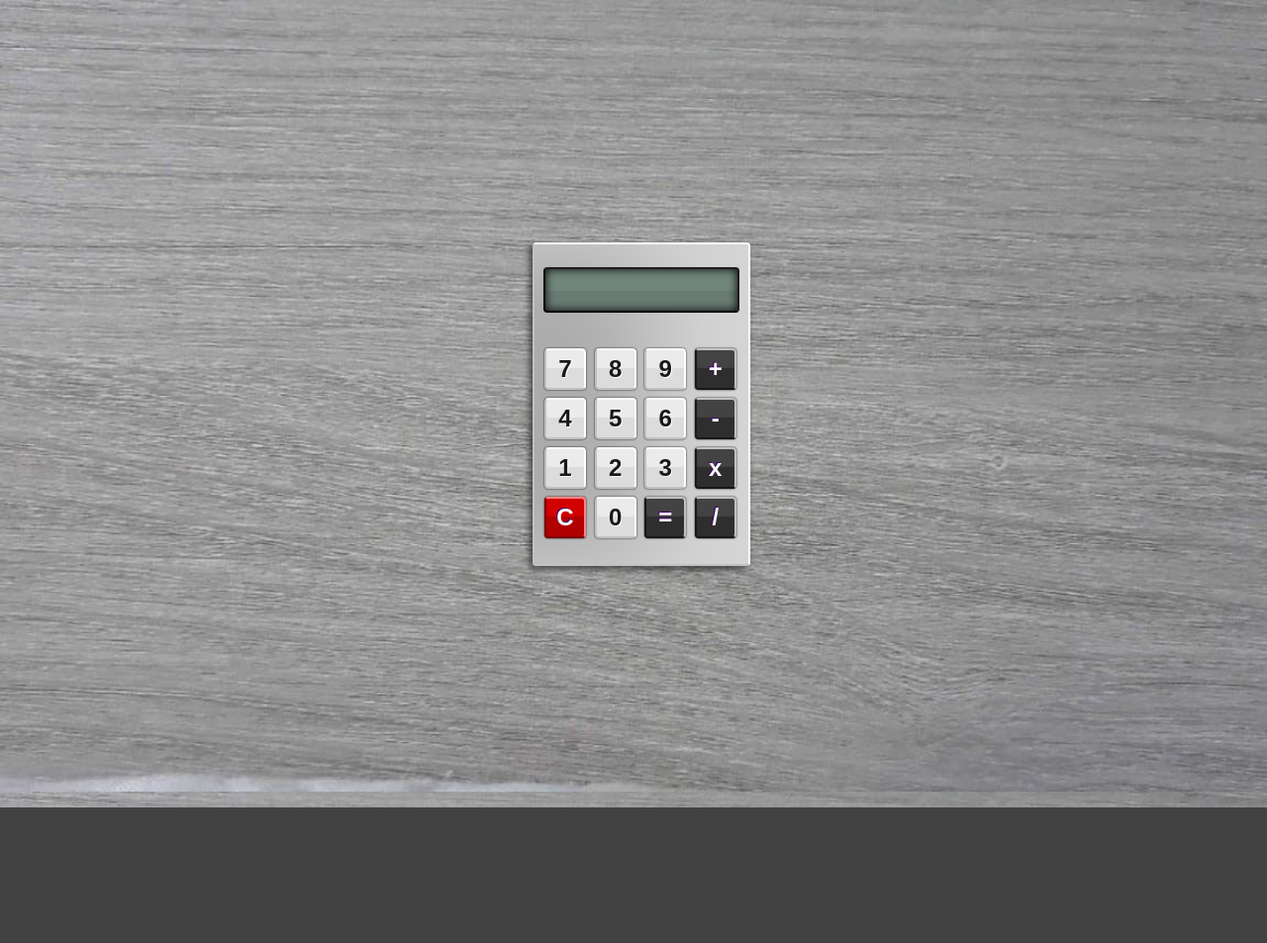
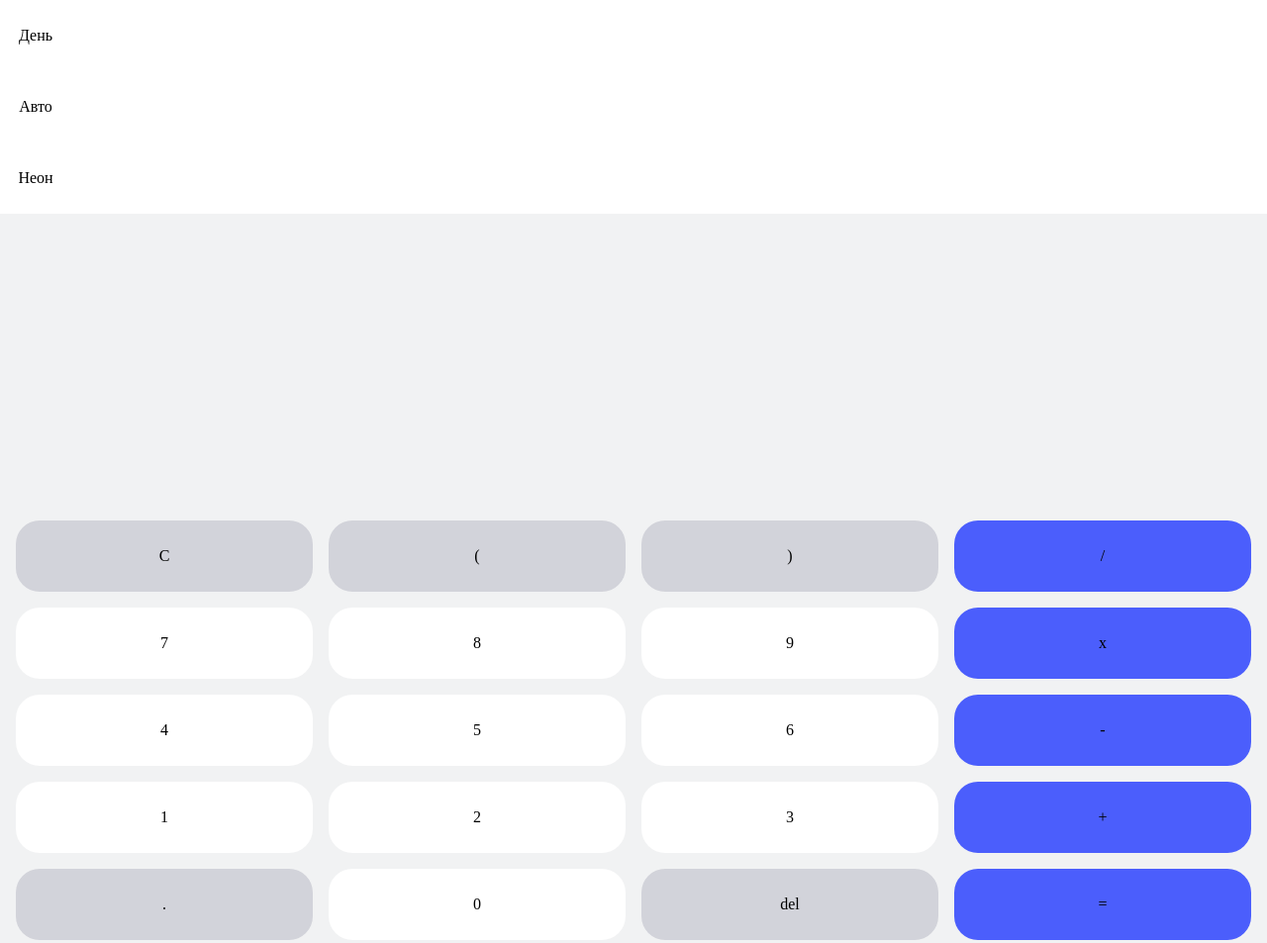
Before and after one commit to VipReaL/Calculator, a plain HTML site: page index.html in a window 1280 px wide. Shown: the whole page at 99% size. Before the commit the page ends 816 px from the top, so only its background shows below. Drawn offline with nearby package versions, Linux system fonts and the light colour scheme.

Commit message:
add color-scheme

```diff
--- a/index.html
+++ b/index.html
@@ -4,42 +4,75 @@
 <head>
   <meta charset="UTF-8">
   <meta name="viewport" content="width=device-width, initial-scale=1.0">
-  <link rel="stylesheet" href="style.css">
+  <meta name="color-scheme" content="dark light">
+  <link rel="preconnect" href="https://fonts.googleapis.com">
+  <link rel="preconnect" href="https://fonts.gstatic.com" crossorigin>
+  <link href="https://fonts.googleapis.com/css2?family=Work+Sans:ital,wght@0,100..900;1,100..900&display=swap"
+    rel="stylesheet">
+  <link rel="stylesheet" href="./styles/reset.css">
+  <link rel="stylesheet" href="./styles/variables.css">
+  <link rel="stylesheet" href="./styles/style.css">
+  <link rel="stylesheet" href="./styles/dark.css">
+  <link rel="stylesheet" href="./styles/light.css">
   <title>Калькулятор</title>
 </head>
 
-<body class="body">
+<body>
+  <header>
+    <nav class="header__theme-menu">
+      <ul class="header__theme-menu-list">
+        <li class="header__theme-menu-item">
+          <button class="button header__theme-menu-button header__theme-menu-button_type_light">
+            День
+          </button>
+        </li>
+        <li class="header__theme-menu-item">
+          <button class="button header__theme-menu-button header__theme-menu-button_active header__theme-menu-button_type_auto"
+            disabled>
+            Авто
+          </button>
+        </li>
+        <li class="header__theme-menu-item">
+          <button class="button header__theme-menu-button header__theme-menu-button_type_dark">
+            Неон
+          </button>
+        </li>
+      </ul>
+    </nav>
+  </header>
   <main class="container">
     <fieldset id="container">
       <!-- общая форма -->
-      <form name="calculator">
+      <form class="form" name="calculator">
 
         <!-- элемент дисплея калькулятора -->
-        <input id="display" type="text" name="display" readonly>
-        <br>
+        <input class="display" id="display" type="text" name="display" readonly>
+        <input class="displayOutput" id="displayOutput" type="text" name="displayOutput" readonly>
         <!-- кнопки верхнего ряда -->
-        <input class="button digits" type="button" value="7">
-        <input class="button digits" type="button" value="8">
-        <input class="button digits" type="button" value="9">
-        <input class="button mathButtons" type="button" value="+">
-        <br>
+        <input id="clearButton" class="button clearButton" type="button" value="C">
+        <input class="button mathButtons btn_l" type="button" value="(">
+        <input class="button mathButtons btn_r" type="button" value=")">
+        <input class="button mathButtons btn_divide" type="button" value="/">
+        <!-- кнопки второго ряда -->
+        <input class="button digits btn_7" type="button" value="7">
+        <input class="button digits btn_8" type="button" value="8">
+        <input class="button digits btn_9" type="button" value="9">
+        <input class="button mathButtons btn_mult" type="button" value="x">
         <!-- кнопки среднего ряда -->
-        <input class="button digits" type="button" value="4">
-        <input class="button digits" type="button" value="5">
-        <input class="button digits" type="button" value="6">
-        <input class="button mathButtons" type="button" value="-">
-        <br>
+        <input class="button digits btn_4" type="button" value="4">
+        <input class="button digits btn_5" type="button" value="5">
+        <input class="button digits btn_6" type="button" value="6">
+        <input class="button mathButtons btn_minus" type="button" value="-">
         <!-- кнопки нижнего ряда -->
-        <input class="button digits" type="button" value="1">
-        <input class="button digits" type="button" value="2">
-        <input class="button digits" type="button" value="3">
-        <input class="button mathButtons" type="button" value="x">
-        <br>
+        <input class="button digits btn_1" type="button" value="1">
+        <input class="button digits btn_2" type="button" value="2">
+        <input class="button digits btn_3" type="button" value="3">
+        <input class="button mathButtons btn_plus" type="button" value="+">
         <!-- кнопки подвала -->
-        <input id="clearButton" class="button" type="button" value="C">
-        <input class="button digits" type="button" value="0">
-        <input class="button mathButtons" type="button" value="=">
-        <input class="button mathButtons" type="button" value="/">
+        <input class="button mathButtons btn_point" type="button" value=".">
+        <input class="button digits btn_0" type="button" value="0">
+        <input id="deliteButton" class="button btn_del" type="button" value="del">
+        <input class="button mathButtons btn_equally" type="button" value="=">
 
       </form>
     </fieldset>
--- a/style.css
+++ /dev/null
@@ -1,114 +0,0 @@
-.body {
-  height: 100vh;
-  background-color: #424242;
-  background-image: url(./images/fon.jpeg);
-  background-repeat: no-repeat;
-  background-position: center;
-  background-size: cover;
-  background-attachment: fixed;
-  font-family: Tahoma;
-}
-
-.container {
-  display: flex;
-  justify-content: center;
-  align-items: center;
-  height: 100vh;
-  width: 100vw;
-}
-
-/* внешний вид калькулятора */
-#container {
-  width: 200px;
-  padding: 8px 8px 20px 8px;
-  margin: 20px auto;
-  background-color: #ABABAB;
-  border-radius: 4px;
-  border-top: 2px solid #FFF;
-  border-right: 2px solid #FFF;
-  border-bottom: 2px solid #C1C1C1;
-  border-left: 2px solid #C1C1C1;
-  box-shadow: -3px 3px 7px rgba(0, 0, 0, .6), inset -100px 0px 100px rgba(255, 255, 255, .5);
-}
-
-/* внешний вид дисплея */
-#display {
-  display: block;
-  margin: 15px auto;
-  height: 42px;
-  width: 174px;
-  padding: 0 10px;
-  border-radius: 4px;
-  border-top: 2px solid #211c1c;
-  border-right: 2px solid #211c1c;
-  border-bottom: 2px solid #040303;
-  border-left: 2px solid #040303;
-  /* цвет фона */
-  background-color: #71877d;
-  box-shadow: inset 0px 0px 10px #030303, inset 0px -20px 1px rgba(75, 75, 75, 0.2);
-  font-size: 28px;
-  color: #000000;
-  text-align: right;
-  font-weight: 400;
-}
-
-/* параметры кнопок */
-.button {
-  display: inline-block;
-  margin: 2px;
-  width: 42px;
-  height: 42px;
-  font-size: 24px;
-  font-weight: bold;
-  border-radius: 4px;
-}
-
-/* внешний вид кнопок математических операторов */
-.mathButtons {
-  margin: 2px 2px 6px 2px;
-  color: #FFF;
-  text-shadow: -1px -1px 0px #44006F;
-  background-color: #434343;
-  border-top: 2px solid #C1C1C1;
-  border-right: 2px solid #C1C1C1;
-  border-bottom: 2px solid #181818;
-  border-left: 2px solid #181818;
-  box-shadow: 0px 0px 2px #030303, inset 0px -20px 1px #2E2E2E;
-}
-
-/* внешний вид кнопок с цифрами */
-.digits {
-  color: #181818;
-  text-shadow: 1px 1px 0px #FFF;
-  background-color: #EBEBEB;
-  border-top: 2px solid #FFF;
-  border-right: 2px solid #FFF;
-  border-bottom: 2px solid #C1C1C1;
-  border-left: 2px solid #C1C1C1;
-  border-radius: 4px;
-  box-shadow: 0px 0px 2px #030303, inset 0px -20px 1px #DCDCDC;
-}
-
-/* внешний вид кнопки сброса */
-#clearButton {
-  color: #FFF;
-  text-shadow: -1px -1px 0px #44006F;
-  background-color: #D20000;
-  border-top: 2px solid #FF8484;
-  border-right: 2px solid #FF8484;
-  border-bottom: 2px solid #800000;
-  border-left: 2px solid #800000;
-  box-shadow: 0px 0px 2px #030303, inset 0px -20px 1px #B00000;
-}
-
-/* внешний вид кнопок при наведении мыши */
-.digits:hover,
-.mathButtons:hover,
-#clearButton:hover {
-  background-color: #FFBA75;
-  box-shadow: 0px 0px 2px #FFBA75, inset 0px -20px 1px #FF8000;
-  border-top: 2px solid #FFF;
-  border-right: 2px solid #FFF;
-  border-bottom: 2px solid #AE5700;
-  border-left: 2px solid #AE5700;
-}
--- /dev/null
+++ b/styles/dark.css
@@ -0,0 +1,11 @@
+.page.theme_dark {
+  --backgroundCalculator: oklch(20.69% 0.0098 285.51);
+  --digitsButton: oklch(30.79% 0.0162 280.39);
+  --clearButton: oklch(43.51% 0.0248 279.32);
+  --mathButton: oklch(56.62% 0.2331 271.37);
+  --hoverButton: oklch(56.62% 0.1373 45.26);
+  --hoverClearButton: oklch(56.62% 0.1373 17.18);
+  --text: oklch(100% 0 0);
+  --textGrey: oklch(100% 0 360 / 40%);
+  --icon: oklch(56.62% 0.2331 271.37);
+}
--- /dev/null
+++ b/styles/light.css
@@ -0,0 +1,29 @@
+.page.theme_light {
+  --backgroundCalculator: oklch(96.07% 0.0017 247.84);
+  --digitsButton: oklch(100% 0 0);
+  --clearButton: oklch(86.81% 0.0096 279.67);
+  --mathButton: oklch(56.62% 0.2331 271.37);
+  --hoverButton: oklch(56.62% 0.1373 45.26);
+  --hoverClearButton: oklch(56.62% 0.1373 17.18);
+  --text: oklch(0% 0 0);
+  --textGrey: oklch(0% 0 0 / 40%);
+  --icon: oklch(56.62% 0.2331 271.37);
+}
+
+/* Остальные стили */
+
+@media (prefers-color-scheme: light) {
+  :root {
+    --backgroundCalculator: oklch(96.07% 0.0017 247.84);
+    --digitsButton: oklch(100% 0 0);
+    --clearButton: oklch(86.81% 0.0096 279.67);
+    --mathButton: oklch(56.62% 0.2331 271.37);
+    --hoverButton: oklch(56.62% 0.1373 45.26);
+    --hoverClearButton: oklch(56.62% 0.1373 17.18);
+    --text: oklch(0% 0 0);
+    --textGrey: oklch(0% 0 0 / 40%);
+    --icon: oklch(56.62% 0.2331 271.37);
+  }
+}
+
+/* Остальные стили */
--- /dev/null
+++ b/styles/reset.css
@@ -0,0 +1,89 @@
+/* Reset and base styles  */
+* {
+	padding: 0px;
+	margin: 0px;
+	border: none;
+}
+
+*,
+*::before,
+*::after {
+	box-sizing: border-box;
+}
+
+/* Links */
+
+a, a:link, a:visited  {
+    text-decoration: none;
+}
+
+a:hover  {
+    text-decoration: none;
+}
+
+/* Common */
+
+aside, nav, footer, header, section, main {
+	display: block;
+}
+
+h1, h2, h3, h4, h5, h6, p {
+    font-size: inherit;
+	font-weight: inherit;
+}
+
+ul, ul li {
+	list-style: none;
+}
+
+img {
+	vertical-align: top;
+}
+
+img, svg {
+	max-width: 100%;
+	height: auto;
+}
+
+address {
+  font-style: normal;
+}
+
+/* Form */
+
+input, textarea, button, select {
+	font-family: inherit;
+    font-size: inherit;
+    color: inherit;
+    background-color: transparent;
+}
+
+input::-ms-clear {
+	display: none;
+}
+
+button, input[type="submit"] {
+    display: inline-block;
+    box-shadow: none;
+    background-color: transparent;
+    background: none;
+    cursor: pointer;
+}
+
+input:focus, input:active,
+button:focus, button:active {
+    outline: none;
+}
+
+button::-moz-focus-inner {
+	padding: 0;
+	border: 0;
+}
+
+label {
+	cursor: pointer;
+}
+
+legend {
+	display: block;
+}
--- /dev/null
+++ b/styles/style.css
@@ -0,0 +1,94 @@
+.page {
+  height: 100%;
+  background-color: #424242;
+  background-image: url(../images/fon.jpeg);
+  background-repeat: no-repeat;
+  background-position: center;
+  background-size: cover;
+  background-attachment: fixed;
+  font-family: Tahoma;
+}
+
+.container {
+  height: 100vh;
+  display: flex;
+  justify-content: center;
+  align-items: stretch;
+}
+
+#container {
+  flex-grow: 1;
+  align-content: flex-end;
+  background-color: var(--backgroundCalculator);
+  max-width: 1280px;
+  padding-inline: 16px;
+  padding-block-end: 66px;
+}
+
+.form {
+  display: grid;
+  grid-template-columns: repeat(4, 1fr);
+  grid-template-rows: repeat(7, 1fr);
+  gap: 16px;
+  justify-items: stretch;
+  align-items: center;
+}
+
+.display {
+  grid-column-start: 1;
+  grid-column-end: 5;
+}
+.displayOutput {
+  grid-column-start: 1;
+  grid-column-end: 5;
+}
+
+.button {
+  background-color: var(--digitsButton);
+  color: var(--text);
+  min-width: 72px;
+  height: 72px;
+  border-radius: 24px;
+  transition: .3s;
+}
+
+.mathButtons {
+  background-color: var(--mathButton);
+}
+
+.clearButton,
+.btn_del,
+.btn_l,
+.btn_r,
+.btn_point {
+  background-color: var(--clearButton);
+}
+
+.button:hover {
+  background-color: var(--hoverButton);
+}
+.clearButton:hover {
+  background-color: var(--hoverClearButton);
+}
+
+.display {
+  color: var(--textGrey);
+  font-size: 40px;
+  font-family: "Work Sans", sans-serif;
+  font-optical-sizing: auto;
+  font-weight: 300;
+  font-style: normal;
+
+  text-align: right;
+}
+
+.displayOutput {
+  color: var(--text);
+  font-size: 58px;
+  font-family: "Work Sans", sans-serif;
+  font-optical-sizing: auto;
+  font-weight: 300;
+  font-style: normal;
+
+  text-align: right;
+}
--- /dev/null
+++ b/styles/variables.css
@@ -0,0 +1,11 @@
+:root {
+  --backgroundCalculator: oklch(20.69% 0.0098 285.51);
+  --digitsButton: oklch(30.79% 0.0162 280.39);
+  --clearButton: oklch(43.51% 0.0248 279.32);
+  --mathButton: oklch(56.62% 0.2331 271.37);
+  --hoverButton: oklch(56.62% 0.1373 45.26);
+  --hoverClearButton: oklch(56.62% 0.1373 17.18);
+  --text: oklch(100% 0 0);
+  --textGrey: oklch(100% 0 360 / 40%);
+  --icon: oklch(56.62% 0.2331 271.37);
+}
```
Also changed, not shown: script.js (+60 -7 lines).
